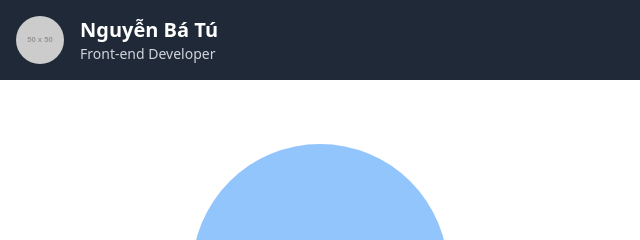
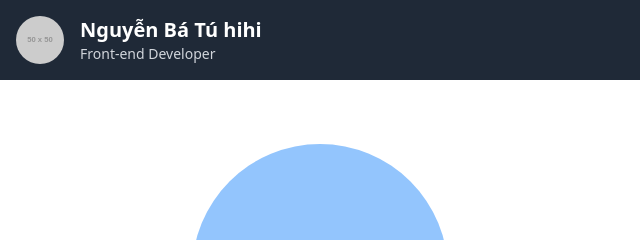
Before and after one commit to nguyenbatu2002/my-portfolio, a website: page index.html in a window 1280 px wide. Shown: the top 240 px of the page, 0-640 px from the left. Drawn offline with Linux system fonts and the light colour scheme; placeholder pictures from the web are drawn by us.

Commit message:
update nội dung

```diff
--- a/index.html
+++ b/index.html
@@ -19,7 +19,7 @@ ok xong
       <div class="flex items-center space-x-4 mb-4 md:mb-0">
         <img src="https:via.placeholder.com/50" alt="Avatar" class="rounded-full w-12 h-12">
         <div>
-          <h1 class="text-xl font-bold">Nguyễn Bá Tú</h1>
+          <h1 class="text-xl font-bold">Nguyễn Bá Tú hihi</h1>
           <p class="text-sm text-gray-300">Front-end Developer</p>
         </div>
       </div>
```
